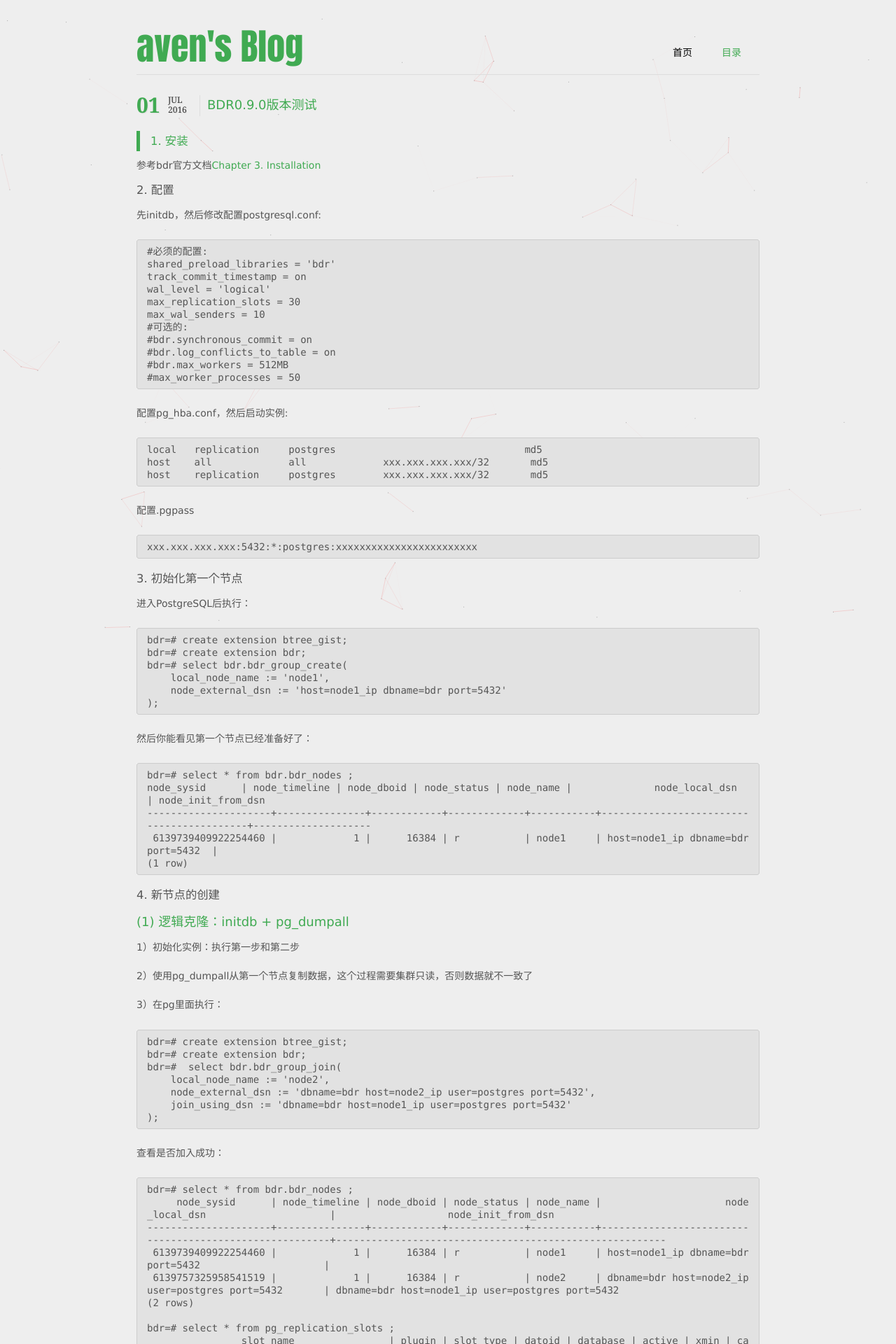
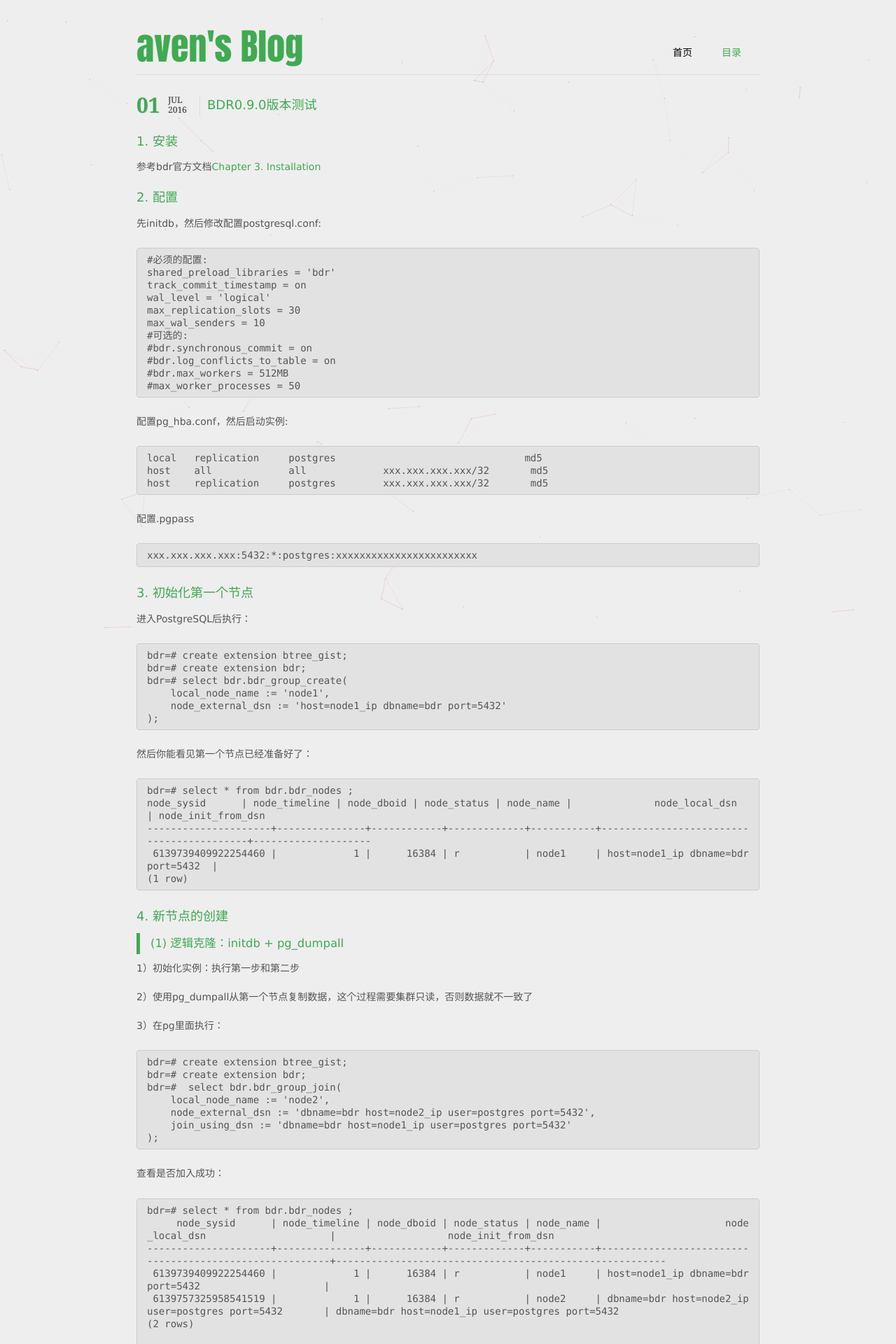
Before and after one commit to aven92/aven92.github.io, a Jekyll site: the page built from _posts/PostgreSQL/2016-07-01-BDR0.9.0版本测试.md, in a window 1280 px wide. Shown: the top 1920 px of the page at 70% size. Built offline with Jekyll 4.4.1, drawn with Linux system fonts in a browser that asks for light colours; comment, search, counter and statistics services are not loaded.

```diff
--- a/_posts/PostgreSQL/2016-07-01-BDR0.9.0版本测试.md
+++ b/_posts/PostgreSQL/2016-07-01-BDR0.9.0版本测试.md
@@ -6,11 +6,11 @@ categories: PostgreSQL
 
 <!--more-->
 
-### 1. 安装
+## 1. 安装
 
 参考bdr官方文档[Chapter 3. Installation](bdr-project.org/docs/stable/installation.html)
 
-# 2. 配置
+## 2. 配置
 
 先initdb，然后修改配置postgresql.conf:
 
@@ -37,7 +37,7 @@ categories: PostgreSQL
     xxx.xxx.xxx.xxx:5432:*:postgres:xxxxxxxxxxxxxxxxxxxxxxxx
 
 
-# 3. 初始化第一个节点
+## 3. 初始化第一个节点
 
 进入PostgreSQL后执行：
 
@@ -57,9 +57,9 @@ categories: PostgreSQL
     (1 row)
 
 
-# 4. 新节点的创建
+## 4. 新节点的创建
 
-## (1) 逻辑克隆：initdb + pg_dumpall
+### (1) 逻辑克隆：initdb + pg_dumpall
 
 1）初始化实例：执行第一步和第二步
 
@@ -96,7 +96,7 @@ categories: PostgreSQL
      25028 |       10 | postgres | bdr (6139739409922254460,1,16384,):receive | node1_ip       |                 |       52095 | 2015-04-20 09:56:34.211347+00 |              | streaming | 0/18E24D8     | 0/18E24D8      |             0/18E24D8      | 0/18E24D8       |            0  | async
     (1 row)
 
-## (2) 物理克隆：pg_basebackup + bdr_init_copy
+### (2) 物理克隆：pg_basebackup + bdr_init_copy
 
 获取基础备份：
 
```
